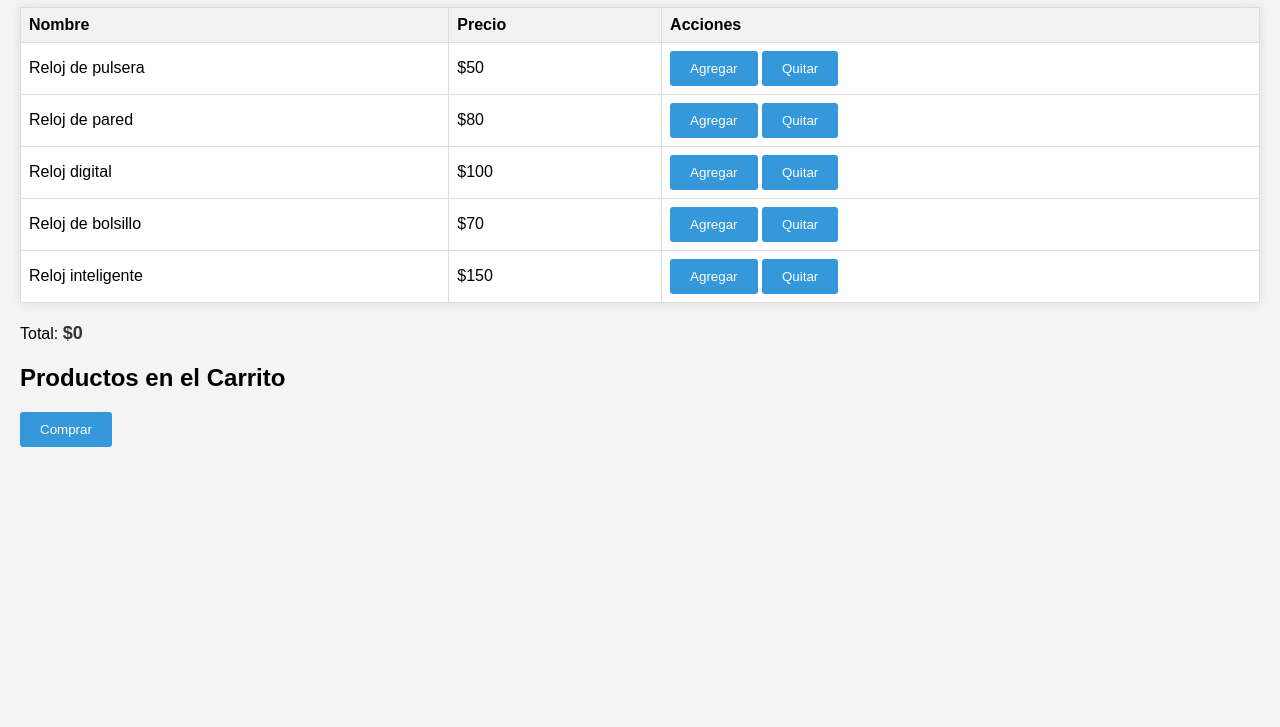
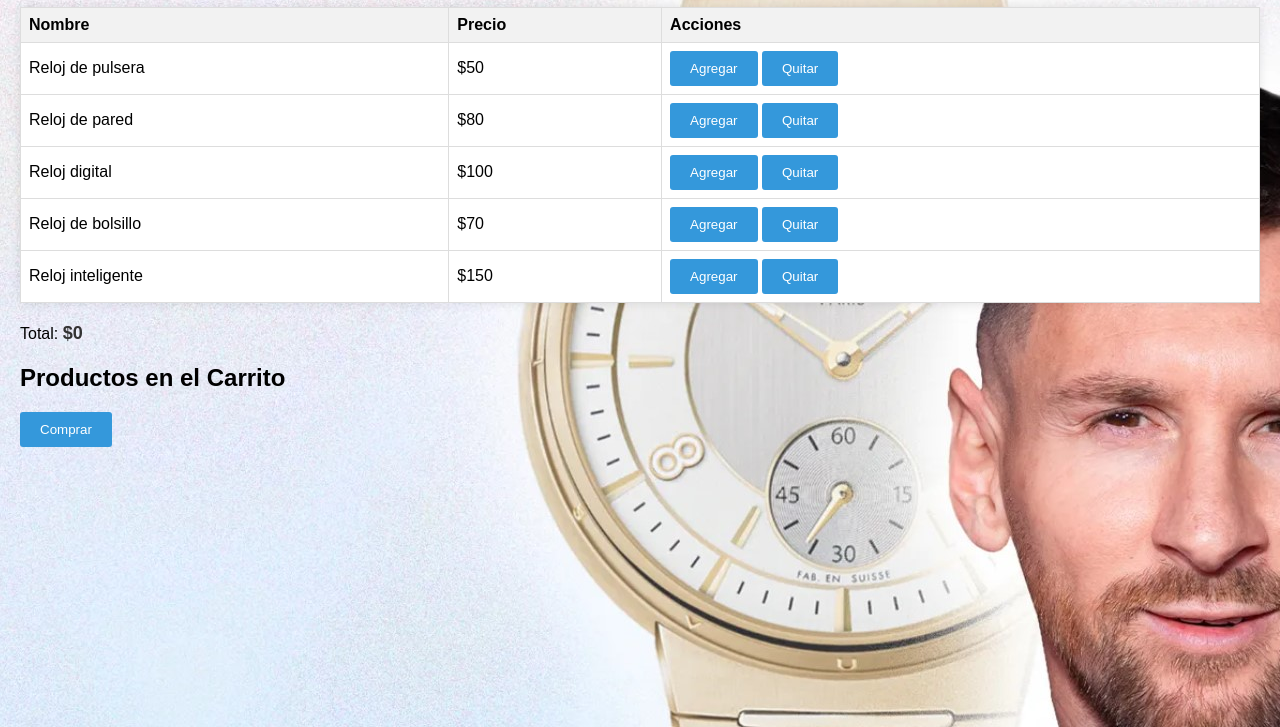
Before and after one commit to ivan9guerrero/tienda-Relojes, a plain HTML site: page index.html in a window 1280 px wide. Shown: the part 73-800 px from the top of the page. Drawn offline with Linux system fonts and the light colour scheme.

Commit message:
PreEntrega  Tienda Relojes

```diff
--- a/style.css
+++ b/style.css
@@ -1,4 +1,5 @@
 body {
+    background-image: url(./Captura\ de\ pantalla\ 2023-12-10\ 213446.jpg);
     font-family: Arial, sans-serif;
     margin: 20px;
     background-color: #f4f4f4;
```
Also changed, not shown: Captura de pantalla 2023-12-10 213446.jpg (added), joyeriarep1-fotor-20231010192514.jpg (added).
